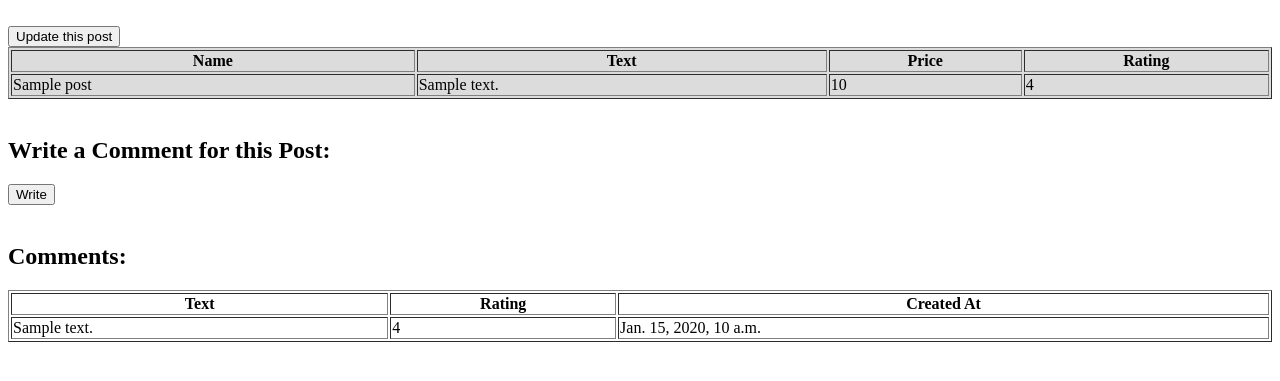
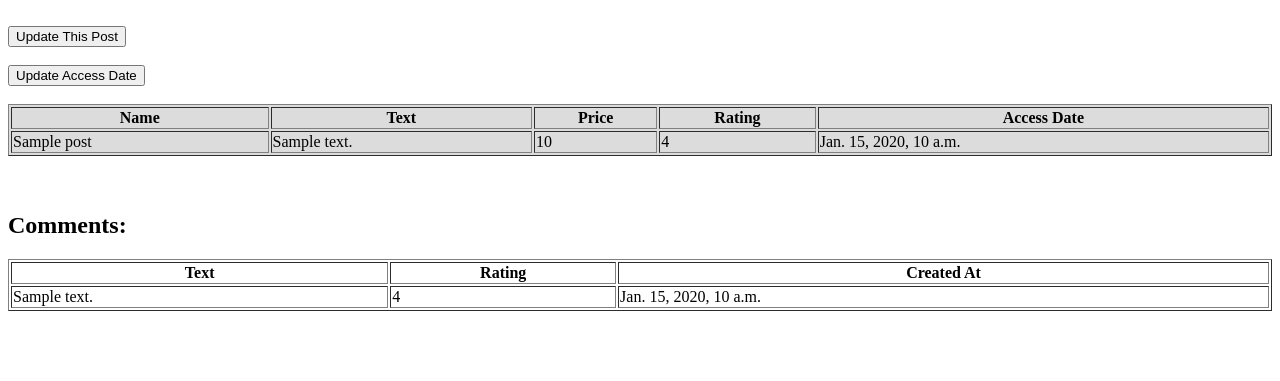
Before and after one commit to IAnanevich/tms-django-py43, a Django app: template templates/info_blog/post_detail.html in a window 1280 px wide. Shown: the top 381 px of the page. Run offline with Django 4.2, Linux system fonts and the light colour scheme; the template is opened without the code that fills it: most values are stand-ins (such as "Sample title", 1, 10 or a date in 2020); data that the repository does not hold is empty; parts of the project's set-up code (start-up, migrations or seed data) failed here and were passed over.

Commit message:
lesson 25

```diff
--- a/info/models.py
+++ b/info/models.py
@@ -1,5 +1,6 @@
 from django.core.validators import MinValueValidator, MaxValueValidator
 from django.db import models
+from django.utils import timezone
 
 
 class InfoBlog(models.Model):
@@ -10,6 +11,7 @@ class InfoBlog(models.Model):
     rating = models.FloatField(validators=[MinValueValidator(1.), MaxValueValidator(10.)])
     price = models.FloatField(null=False)
     is_deleted = models.BooleanField(null=False, default=False)
+    access_date = models.DateField(null=False, blank=False, default=timezone.now)
 
     def __str__(self):
         return self.name
--- a/info/urls.py
+++ b/info/urls.py
@@ -9,4 +9,5 @@ urlpatterns = [
     path('posts/<int:pk>/update', views.PostUpdateView.as_view(), name='post-update'),
     path('posts/<int:pk>/delete', views.PostDeleteView.as_view(), name='post-delete'),
     path('posts/create', views.PostCreateView.as_view(), name='post-create'),
+    path('posts/<int:pk>/update-access-date', views.PostAccessDateUpdateView.as_view(), name='post-access-date-update'),
 ]
--- a/templates/info_blog/post_detail.html
+++ b/templates/info_blog/post_detail.html
@@ -10,14 +10,20 @@
     {% block block_posts %}
         {% if post %}
             <form method="get" action="{% url 'post-update' post.id %}">
-                <button>Update this post</button>
+                <button>Update This Post</button>
             </form>
+            <br>
+            <form method="get" action="{% url 'post-access-date-update' post.id %}">
+                <button>Update Access Date</button>
+            </form>
+            <br>
             <table width=100% border="1px solid" bgcolor="#dcdcdc">
                 <tr>
                     <th>Name</th>
                     <th>Text</th>
                     <th>Price</th>
                     <th>Rating</th>
+                    <th>Access Date</th>
                 </tr>
 
                     <tr>
@@ -25,16 +31,17 @@
                         <td>{{ post.text }}</td>
                         <td>{{ post.price }}</td>
                         <td>{{ post.rating }}</td>
+                        <td>{{ post.access_date }}</td>
                     </tr>
 
             </table>
 
             <br>
 
-            <h2>Write a Comment for this Post:</h2>
-            <form method="get" action="{% url 'comment-create' post.id%}">
-                <button>Write</button>
-            </form>
+{#            <h2>Write a Comment for this Post:</h2>#}
+{#            <form method="get" action="{% url 'comment-create' post.id%}">#}
+{#                <button>Write</button>#}
+{#            </form>#}
 
             <br>
             <h2>Comments:</h2>
```
Also changed, not shown: info/form.py (+24 -0 lines), info/views.py (+42 -5 lines), templates/info_blog/post_update_access_date.html (added, +19 -0 lines), info/migrations/0003_infoblog_access_date.py (added).
